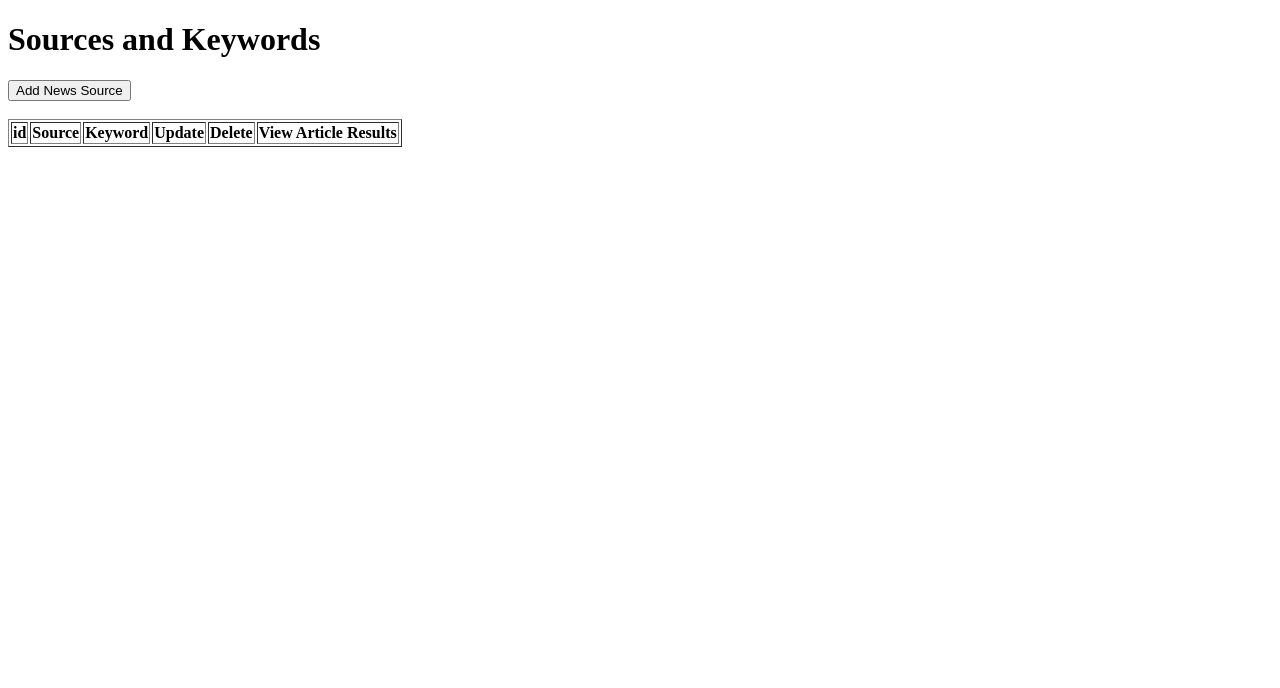
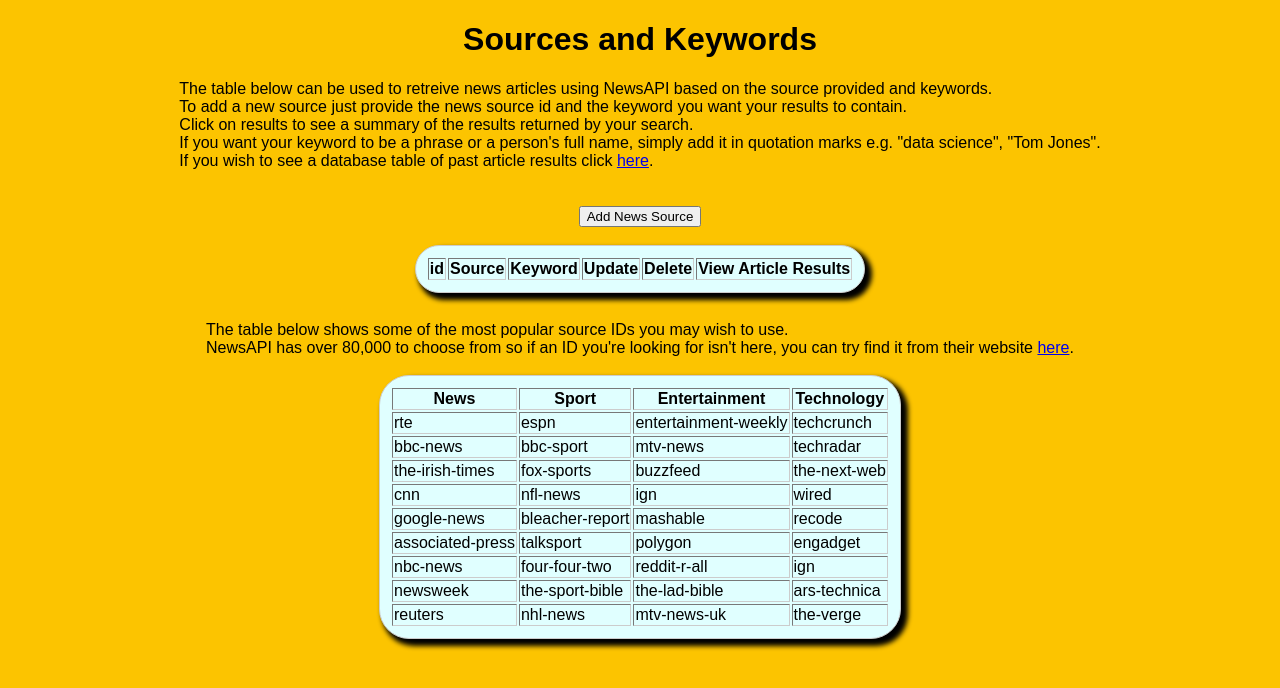
Before and after one commit to andrewjscott/data-representation-big-project, a plain HTML site: page static/sources.html in a window 1280 px wide. Drawn offline with nearby package versions, Linux system fonts and the light colour scheme; no server answers.

Commit message:
adding css to html files. Adding new page that shows search results history

```diff
--- /dev/null
+++ b/static/articles.css
@@ -0,0 +1,22 @@
+.article-style {
+    font-family: Arial, Helvetica, sans-serif;
+    text-align: center;
+    border: 1px solid #ccc;
+    border-radius: 30px;
+	box-shadow: 5px 5px 5px 2px black;
+    padding: 10px;
+    margin-bottom: 10px;
+    justify-items: center;
+	align-items: center;
+    background-color: lightcyan;
+  }
+
+body {
+	height: 100%;
+	margin: 0;
+	font-family: Arial, Helvetica, sans-serif;
+	display: grid;
+	justify-items: center;
+	align-items: center;
+	background-color: #FCC400;
+}
--- /dev/null
+++ b/static/sources.css
@@ -0,0 +1,37 @@
+body {
+	height: 100%;
+	margin: 0;
+	font-family: Arial, Helvetica, sans-serif;
+	display: grid;
+	justify-items: center;
+	align-items: center;
+	background-color: #FCC400;
+}
+
+table {
+    border: 1px solid #ccc;
+    border-radius: 30px;
+	box-shadow: 5px 5px 5px 2px black;
+    padding: 10px;
+    margin-bottom: 10px;
+    margin-left: auto;
+    margin-right: auto;
+    justify-items: center;
+	align-items: center;
+    background-color: lightcyan;
+}
+
+.blurb {
+    font-family: Arial, Helvetica, sans-serif;
+    margin-left: 100px;
+    margin-right: 100px;
+
+}
+
+.center-button {
+    text-align: center;
+}
+
+.buttons-sidebyside button{
+    float: left;
+ }
--- a/static/sources.html
+++ b/static/sources.html
@@ -3,11 +3,22 @@
     <head>
         <title>Sources</title>
         <script src="https://ajax.googleapis.com/ajax/libs/jquery/3.6.1/jquery.min.js"></script>
-        <link rel="shortcut icon" href="#">
+        <link rel="shortcut icon" href="/favicon.ico?">
+        <link rel="stylesheet" href="sources.css">
+        <!--To ensure the page will adapt size depending on screen size https://www.w3schools.com/css/css_rwd_viewport.asp -->
+	    <meta name="viewport" content="width=device-width, initial-scale=1.0">
     </head>
     <body>
         <h1>Sources and Keywords</h1>
-        <div><button id="button-showAddSource" onclick="showAddSource()">Add News Source</button><br/><br/></div>
+        <div class="blurb" id="blurb1">
+            The table below can be used to retreive news articles using NewsAPI based on the source provided and keywords.<br/>
+            To add a new source just provide the news source id and the keyword you want your results to contain.<br/>
+            Click on results to see a summary of the results returned by your search.<br/>
+            If you want your keyword to be a phrase or a person's full name, simply add it in quotation marks e.g. "data science", "Tom Jones".<br/>
+            If you wish to see a database table of past article results click <a href="/articles" target="_blank">here</a>.
+        </div>
+        <br/>
+        <div><br/><button id="button-showAddSource" onclick="showAddSource()">Add News Source</button><br/><br/></div>
         <div>
             <table border="1" id="sourceTable">
                 <tr>
@@ -21,6 +32,75 @@
 
             </table>
         <br/>
+        <div class="blurb" id="blurb2">
+            The table below shows some of the most popular source IDs you may wish to use.<br/>
+            NewsAPI has over 80,000 to choose from so if an ID you're looking for isn't here, you can try find it from their website
+            <a href="https://newsapi.org/sources" target="_blank">here</a>.
+        </div>
+        <br/>
+            <table border="1" id="sourceIDs">
+                <tr>
+                    <th>News</th>
+                    <th>Sport</th>
+                    <th>Entertainment</th>
+                    <th>Technology</th>
+                </tr>
+                <tr>
+                    <td>rte</td>
+                    <td>espn</td>
+                    <td>entertainment-weekly</td>
+                    <td>techcrunch</td>
+                </tr>
+              <tr>
+                    <td>bbc-news</td>
+                    <td>bbc-sport</td>
+                    <td>mtv-news</td>
+                    <td>techradar</td>
+              </tr>
+              <tr>
+                    <td>the-irish-times</td>
+                    <td>fox-sports</td>
+                    <td>buzzfeed</td>
+                    <td>the-next-web</td>
+              </tr>
+              <tr>
+                    <td>cnn</td>
+                    <td>nfl-news</td>
+                    <td>ign</td>
+                    <td>wired</td>
+              </tr>
+              <tr>
+                    <td>google-news</td>
+                    <td>bleacher-report</td>
+                    <td>mashable</td>
+                    <td>recode</td>
+              </tr>
+              <tr>
+                    <td>associated-press</td>
+                    <td>talksport</td>
+                    <td>polygon</td>
+                    <td>engadget</td>
+              </tr>
+              <tr>
+                    <td>nbc-news</td>
+                    <td>four-four-two</td>
+                    <td>reddit-r-all</td>
+                    <td>ign</td>
+              </tr>
+              <tr>
+                    <td>newsweek</td>
+                    <td>the-sport-bible</td>
+                    <td>the-lad-bible</td>
+                    <td>ars-technica</td>
+              </tr>
+              <tr>
+                    <td>reuters</td>
+                    <td>nhl-news</td>
+                    <td>mtv-news-uk</td>
+                    <td>the-verge</td>
+              </tr>
+            </table>
+
         </div>
         <div>
             <form id="createForm" style="display:none">
@@ -28,7 +108,10 @@
                 Source <input type="text" name="source"><br/>
                 Keyword <input type="text" name="keyword"><br/>
 
-                <span><button type="submit" id="button-doAddSource">Create</button></span>
+                <div class="buttons-sidebyside">
+                    <button type="submit" id="button-doAddSource">Create</button>
+                    <button type="button" onclick="location.href='/sources.html'">Return</button>
+                </div>
 
             </form>
         </div>
@@ -38,7 +121,10 @@
                 Source <input type="text" name="source"><br/>
                 Keyword <input type="text" name="keyword"><br/>
 
-                <span><button type="submit" id="button-doUpdateSource">Update</button></span>
+                <div class="buttons-sidebyside">
+                    <button type="submit" id="button-doUpdateSource">Update</button>
+                    <button type="button" onclick="location.href='/sources.html'">Return</button>
+                </div>
 
             </form>
         </div>
@@ -58,7 +144,7 @@
             <td>${item.keyword}</td>
             <td><button class="update-button" data-id="${item.id}" onclick="showUpdateSource(this)">Update</button></td>
             <td><button class="delete-button" data-id="${item.id}" onclick="deleteSource(event)">Delete</button></td>
-            <td><button class="results-button" data-id="${item.id}" onclick="showResults(this)">Results</button></td>`;
+            <td class="center-button"><button class="results-button" data-id="${item.id}" onclick="showResults(this)">Results</button></td>`;
             document.querySelector('#sourceTable').appendChild(row);
             });
         });
@@ -69,6 +155,9 @@
             document.getElementById("createLabel").style.display = "inline"
             document.getElementById("button-showAddSource").style.display = "none"
             document.getElementById("sourceTable").style.display = "none"
+            document.getElementById("sourceIDs").style.display = "none"
+            document.getElementById("blurb1").style.display = "none"
+            document.getElementById("blurb2").style.display = "none"
         }
 
         // Adding sources input by the user to the table
@@ -120,6 +209,10 @@
             document.getElementById("button-doUpdateSource").style.display = "block"
             document.getElementById("updateLabel").style.display = "inline"
             document.getElementById("sourceTable").style.display = "none"
+            document.getElementById("sourceIDs").style.display = "none"
+            document.getElementById("button-showAddSource").style.display = "none"
+            document.getElementById("blurb1").style.display = "none"
+            document.getElementById("blurb2").style.display = "none"
             rowElement= buttonElement.parentNode.parentNode
             source = getSourceFromRow(rowElement)
             populateFormWithSource(source)
@@ -156,10 +249,5 @@
                 });
             }
 
-
-
-
-
-
     </script>
 </html>
```
Also changed, not shown: templates/all_articles.html (added, +33 -0 lines), templates/articles.html (+16 -9 lines), requirements.txt (added), 3 other files.
